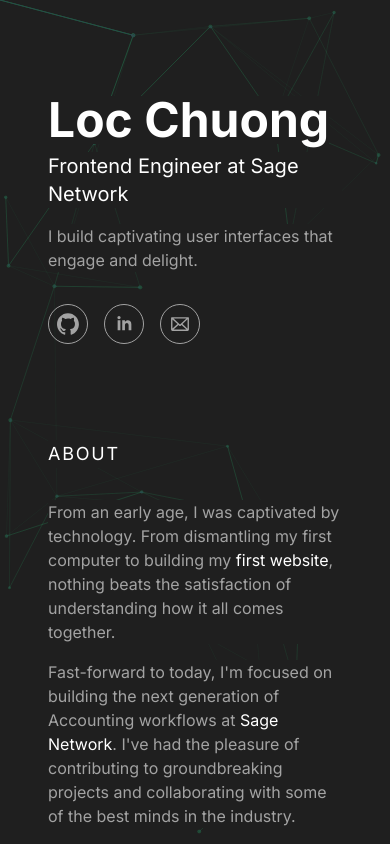
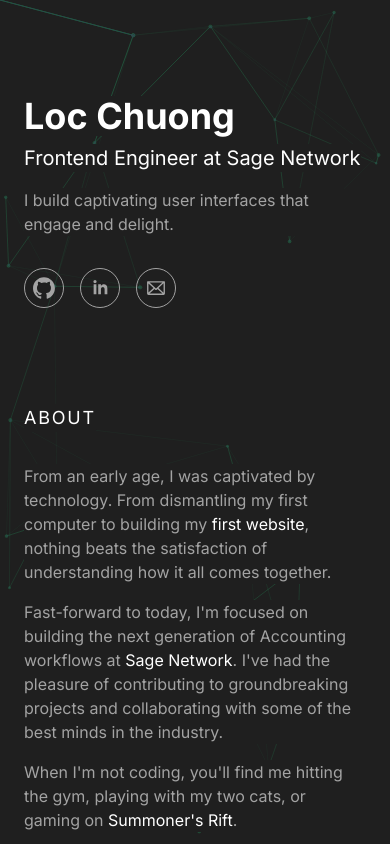
Before and after one commit to locchuong/Portfolio-V2, a React (Vite) app: page / in a window 390 px wide. Shown: the top 844 px of the page. Built offline with nearby package versions, Linux system fonts and the light colour scheme.

Commit message:
Adjust header size and page padding for smaller screens

```diff
--- a/src/App.tsx
+++ b/src/App.tsx
@@ -30,11 +30,11 @@
   const ProjectsSectionIsActive = useMemo(() => activeSection === Section.Projects, [activeSection]);
 
   return (
-    <div className="relative z-[1] m-auto min-h-screen max-w-7xl px-12 lg:px-24">
+    <div className="relative z-[1] m-auto min-h-screen max-w-7xl px-6 md:px-12 lg:px-24">
       <div className="lg:flex lg:justify-between lg:gap-4">
         <header className="top-0 flex max-h-screen flex-1 flex-col justify-between pt-24 lg:sticky lg:pb-24">
           <div>
-            <h1 className="w-fit bg-backdrop font-bold text-white">{PORTFOLIO_DATA.fullName}</h1>
+            <h1 className="w-fit bg-backdrop text-4xl font-bold text-white md:text-5xl">{PORTFOLIO_DATA.fullName}</h1>
             <h2 className="mt-2 w-fit bg-backdrop text-white">{PORTFOLIO_DATA.role}</h2>
             <p className="mt-4 w-fit max-w-xs bg-backdrop text-neutral-400">{PORTFOLIO_DATA.catchPhrase}</p>
             <nav className="mt-16 hidden lg:block">
```
